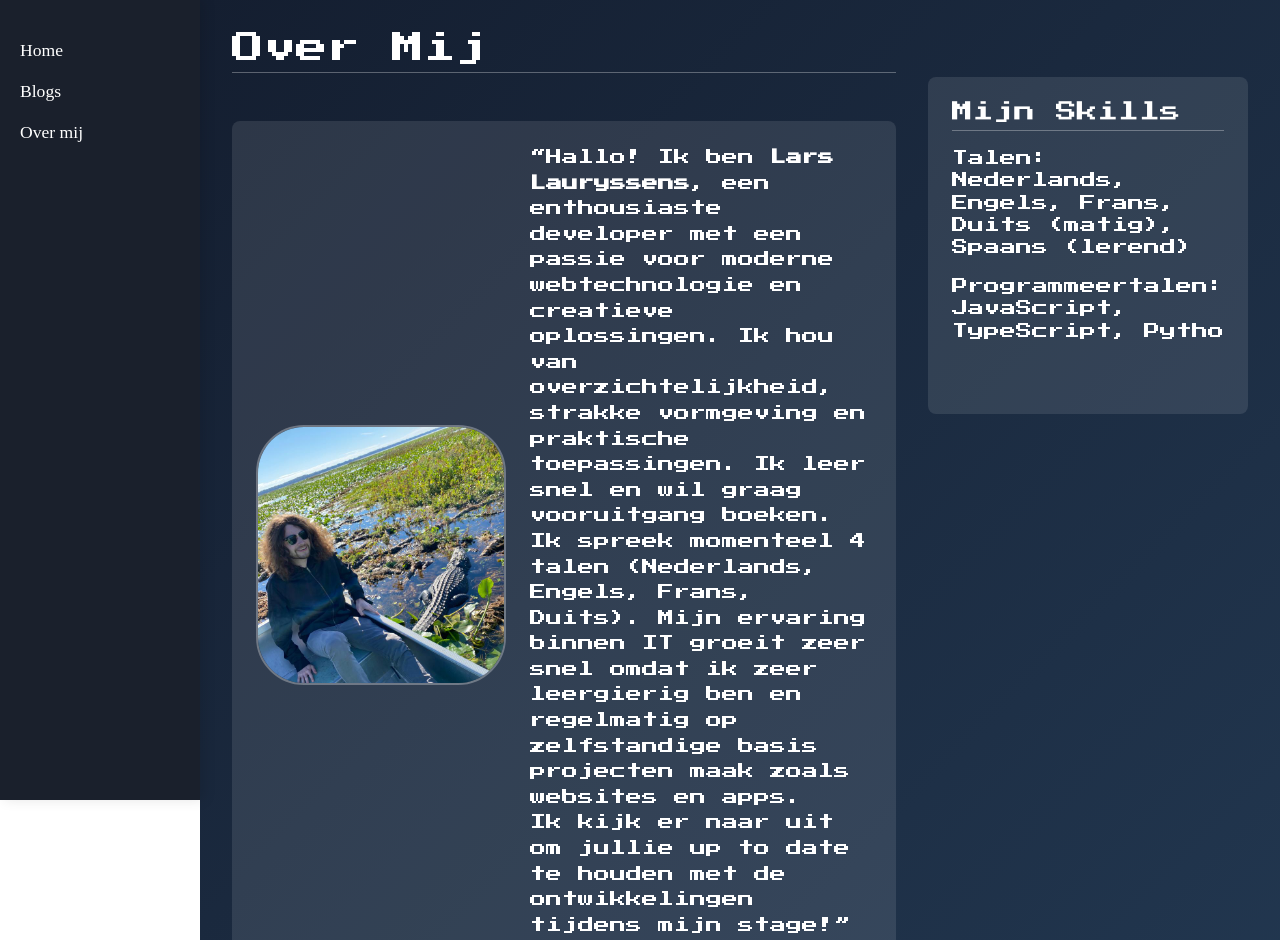
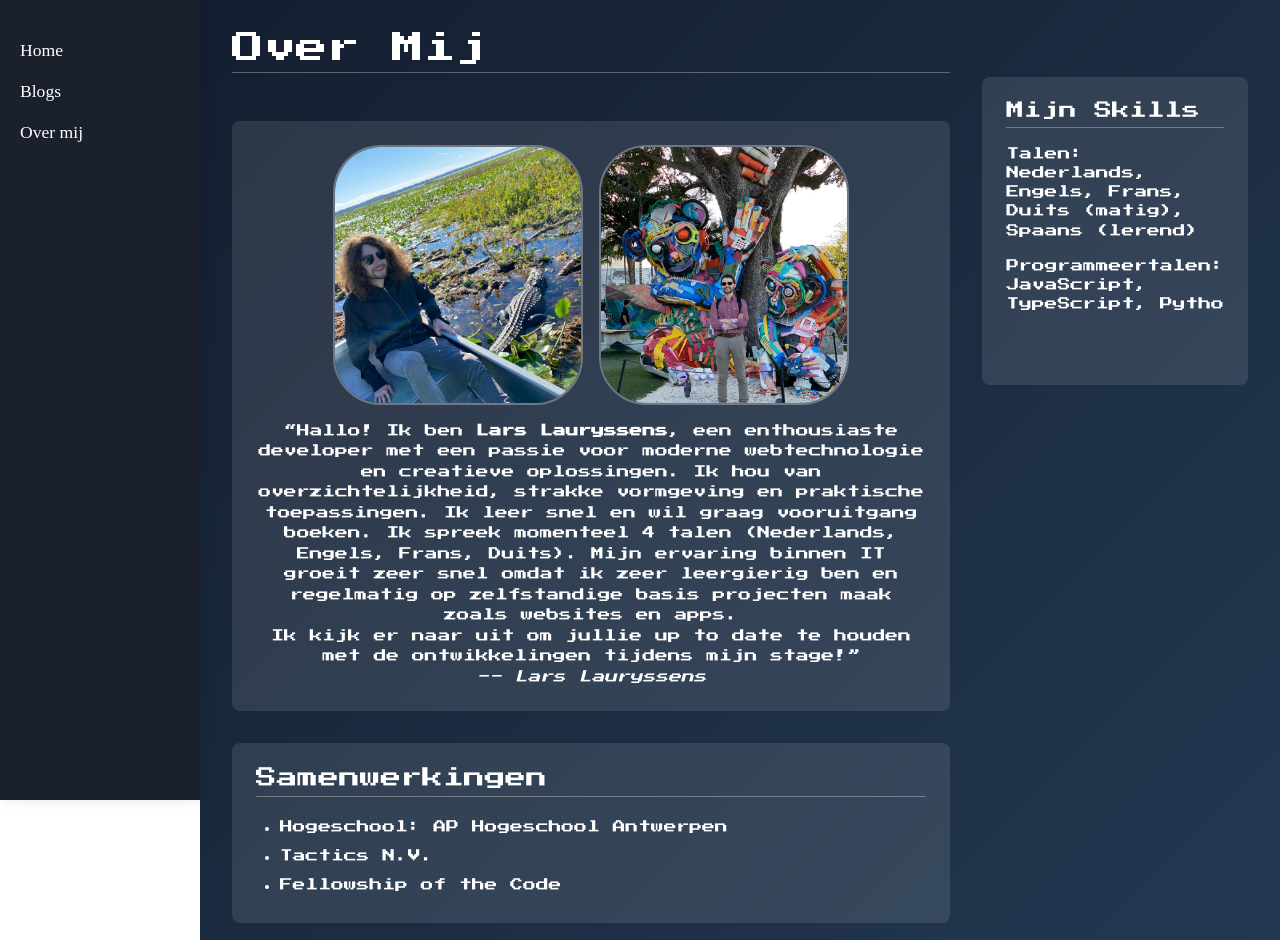
Before and after one commit to oVirtualRealityo/portofolio, a Next.js app: page /about in a window 1280 px wide. Shown: the top 940 px of the page. Built offline with nearby package versions, Linux system fonts and the light colour scheme.

Commit message:
verder gestijled, mijn font laadt niet?

```diff
--- a/src/pages/about/index.tsx
+++ b/src/pages/about/index.tsx
@@ -39,9 +39,19 @@ const aboutPage = () => {
 
           {/* Profile + Intro */}
           <div className={styles.profileSection}>
-            {/* Example profile photo - replace src with your actual image */}
-            <div className={styles.profilePhotoWrapper}>
-              <img src="/gator.jpg" width={250} alt="Profile Photo" />
+            <div className={styles.profilePhotos}>
+              <div className={styles.profilePhotoWrapper}>
+                <img src="/gator.jpg" width={250} alt="Profile Photo 1" />
+              </div>
+              <div className={styles.profilePhotoWrapper}>
+                <img src="/boom.jpg" width={250} alt="Profile Photo 2" />
+              </div>
+              {/* Uncomment the next block if you want a third photo */}
+              {/*
+              <div className={styles.profilePhotoWrapper}>
+                <img src="/photo3.jpg" width={250} alt="Profile Photo 3" />
+              </div>
+              */}
             </div>
             <blockquote className={styles.introText}>
               <q>
--- a/src/pages/blog/index.tsx
+++ b/src/pages/blog/index.tsx
@@ -91,7 +91,7 @@ const postPage = ({ posts }: postPageProps) => {
       <h1 className={styles.pageTitle}>Mijn Blogs</h1>
 
       {admin && (
-        <AddForm/>
+        <p>even offline</p>
       )}
       <BlogHeader filter={filter} setFilter={setFilter} handleAdmin={handleAdmin} admin={admin}/>
 
--- a/src/styles/About.module.css
+++ b/src/styles/About.module.css
@@ -1,10 +1,10 @@
 @import url('https://fonts.googleapis.com/css2?family=Press+Start+2P&display=swap');
 
-.linkedButton {
+.linkButton {
   padding: 0.2rem;
   border-radius: 24px;
   border: 2px solid blue;
-  color:rgb(0, 119, 255)
+  color:rgb(0, 119, 255);
 }
 /* About.module.css */
 
@@ -47,11 +47,19 @@
 /* Profile Section */
 .profileSection {
   display: flex;
-  gap: 1.5rem;
+  flex-direction: column;
   align-items: center;
   background-color: rgba(255, 255, 255, 0.1);
   border-radius: 8px;
   padding: 1.5rem;
+}
+
+/* New container for photos */
+.profilePhotos {
+  display: flex;
+  gap: 1rem;
+  justify-content: center;
+  margin-bottom: 1rem;
 }
 
 .profilePhotoWrapper {
@@ -60,12 +68,14 @@
   flex-shrink: 0;
   border-radius: 48px;
   overflow: hidden;
-  border: 2px solid rgba(255, 255, 255, 0.3);
+  border: 2px solid rgba(255,255,255,0.3);
 }
 
+/* Intro text / quote styles */
 .introText {
   line-height: 1.6;
-  min-width: 120px;
+  font-size: 0.8rem;
+  text-align: center;
 }
 
 /* Collaborations & Links Sections */
@@ -88,6 +98,8 @@
   list-style: disc;
   padding-left: 1.5rem;
   margin: 0;
+  line-height: 1.8rem;
+  font-size: 0.8rem;
 }
 
 .links {
@@ -130,7 +142,7 @@
 }
 
 .asideTitle {
-  font-size: 1.3rem;
+  font-size: 1.1rem;
   margin: 0 0 1rem 0;
   border-bottom: 1px solid rgba(255, 255, 255, 0.3);
   padding-bottom: 0.5rem;
@@ -147,7 +159,8 @@
 }
 
 .skillsList li {
-  line-height: 1.4;
+  line-height: 1.5;
+  font-size: 0.8rem;
 }
 
 /* Responsive */
--- a/src/styles/Home.module.css
+++ b/src/styles/Home.module.css
@@ -56,7 +56,7 @@
 
 
   .infoSection:hover {
-    cursor: url('/dog-paw.svg') 16 16, auto;
+    cursor: grab;
     background-color: rgba(255, 255, 255, 0.181);
 
   }
```
Also changed, not shown: public/binnen.jpg (added), public/boom.jpg (added).
